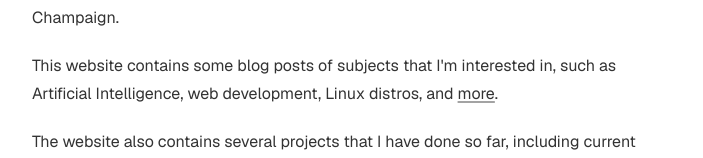
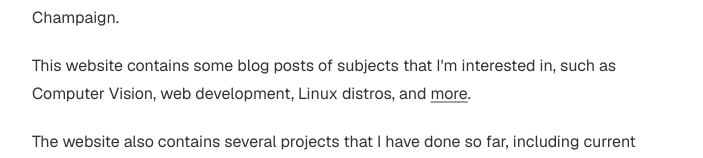
Before and after one commit to yunsuhan0107/my-website, a Next.js app: page / in a window 1280 px wide. Shown: the part 340-498 px from the top of the page, without its empty margins (288-991 px from the left). Built offline with nearby package versions, Linux system fonts and the light colour scheme.

Commit message:
Update page.tsx

```diff
--- a/app/page.tsx
+++ b/app/page.tsx
@@ -97,7 +97,7 @@ export default function Page() {
           Hi! I'm Yunsu Han, and I study Information Sciences + Data Science and Statistics at University of Illinois at Urbana-Champaign.
         </p>
         <p>
-         This website contains some blog posts of subjects that I'm interested in, such as Artificial Intelligence,
+         This website contains some blog posts of subjects that I'm interested in, such as Computer Vision,
          web development, Linux distros, and {" "}
           <a
             href="/blog"
```
